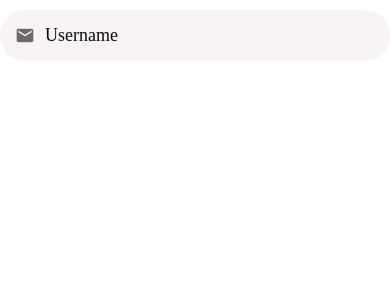
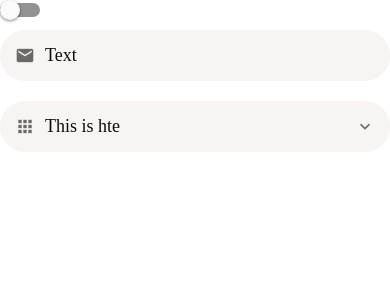
Before and after one commit to Flexsidee/DoneWithIt, a React Native app: screen / in a window 390 px wide. Shown: the top 300 px of the page. Built offline with nearby package versions, Linux system fonts and the light colour scheme.

Commit message:
latest update

```diff
--- a/App.js
+++ b/App.js
@@ -1,5 +1,5 @@
 import { useState } from "react";
-import { Text, View } from "react-native";
+import { Switch, Text, View } from "react-native";
 
 import WelcomeScreen from "./app/screen/WelcomeScreen";
 import ViewImageScreen from "./app/screen/ViewImageScreen";
@@ -13,13 +13,16 @@ import ListItem from "./app/components/ListItem";
 import colors from "./app/config/colors";
 import Icon from "./app/components/Icon";
 import AppTextInput from "./app/components/AppTextInput";
+import AppPicker from "./app/components/AppPicker";
 
 export default function App() {
-	const [firstName, setFirstName] = useState("");
+	const [isNew, setIsNew] = useState(false);
 	return (
 		<>
 			<Screens>
-				<AppTextInput placeholder="Username" icon="email" />
+				<Switch value={isNew} onValueChange={(newVal) => setIsNew(newVal)} />
+				<AppTextInput placeholder="Text" icon="email" />
+				<AppPicker placeholder="This is hte" icon="apps" />
 			</Screens>
 			{/* <WelcomeScreen /> */}
 			{/* <ViewImageScreen /> */}
--- /dev/null
+++ b/app/components/AppPicker.js
@@ -0,0 +1,46 @@
+import React from "react";
+import { View, TextInput, StyleSheet, Platform } from "react-native";
+import { MaterialCommunityIcons } from "@expo/vector-icons";
+
+import defaultStyles from "../config/styles";
+import AppText from "./AppText";
+
+const AppPicker = ({ icon, placeholder, ...otherProps }) => {
+	return (
+		<View style={styles.container}>
+			{icon && (
+				<MaterialCommunityIcons
+					name={icon}
+					size={20}
+					color={defaultStyles.colors.medium}
+					style={styles.icon}
+				/>
+			)}
+			<AppText style={styles.text}>{placeholder} </AppText>
+			<MaterialCommunityIcons
+				name="chevron-down"
+				size={20}
+				color={defaultStyles.colors.medium}
+			/>
+		</View>
+	);
+};
+
+const styles = StyleSheet.create({
+	container: {
+		backgroundColor: defaultStyles.colors.light,
+		borderRadius: 25,
+		flexDirection: "row",
+		width: "100%",
+		padding: 15,
+		marginVertical: 10,
+		alignItems: "center",
+	},
+	icon: {
+		marginRight: 10,
+	},
+	text: {
+		flex: 1,
+	},
+});
+export default AppPicker;
```
